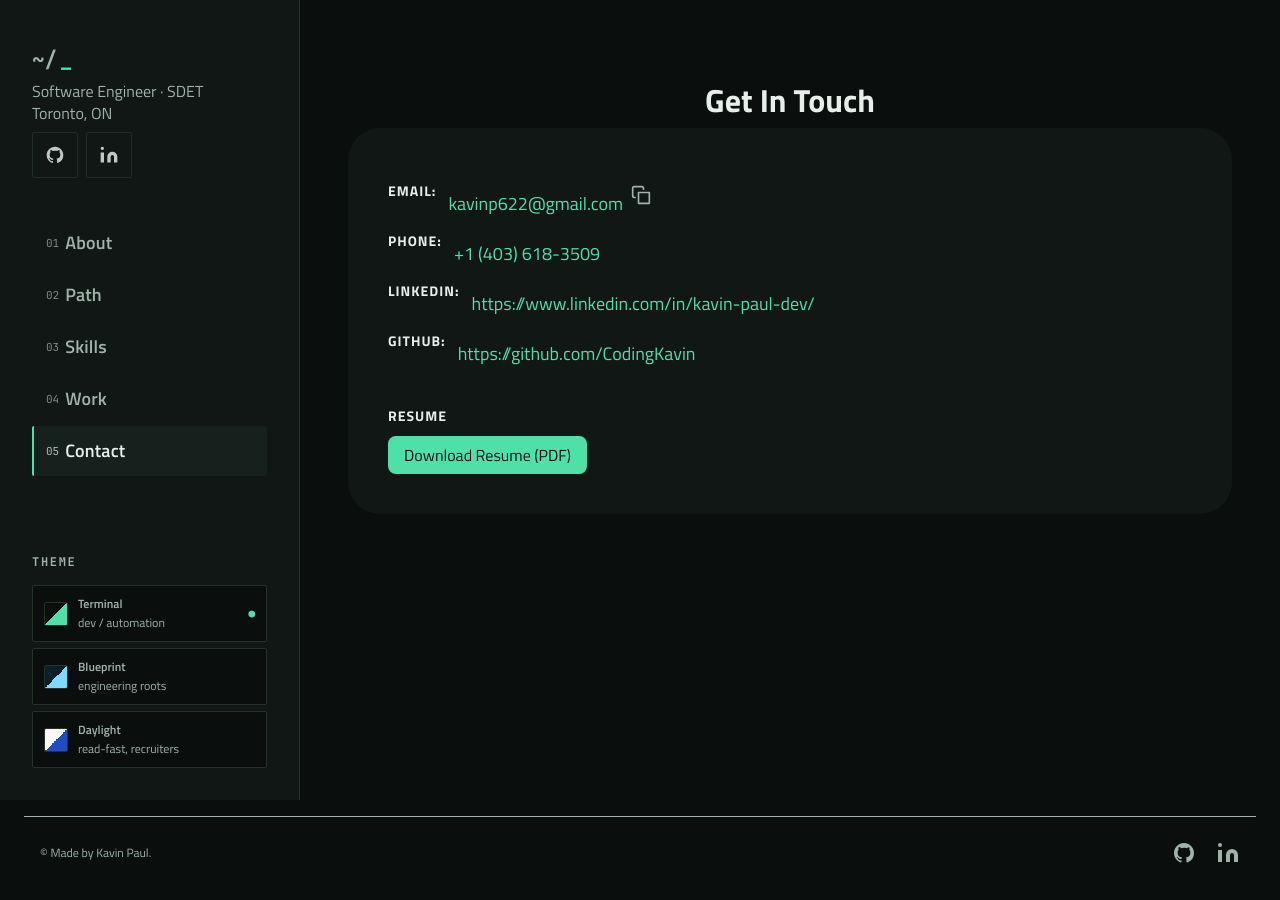
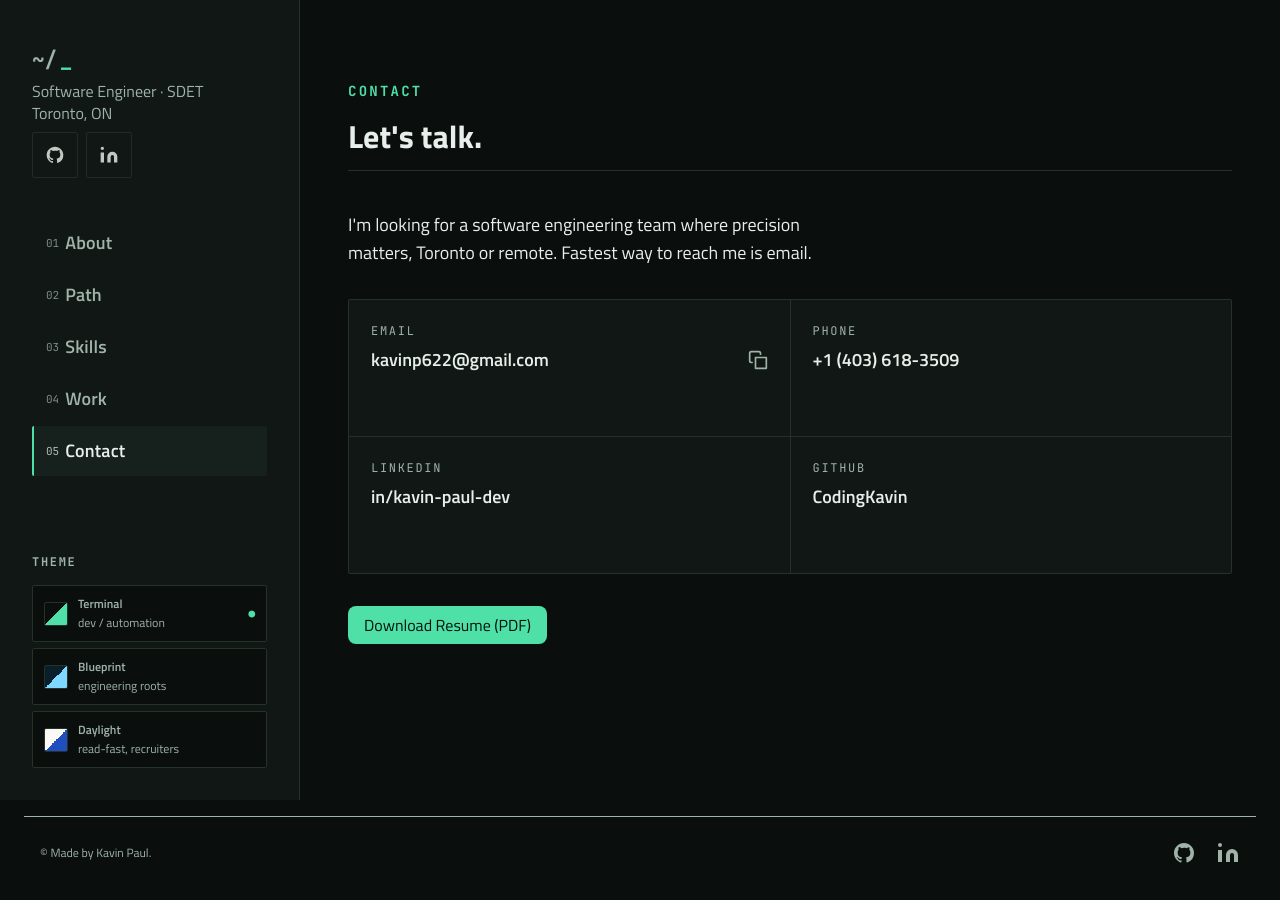
Before and after one commit to CodingKavin/MyPortfolio, a React (Vite) app: page / in a window 1280 px wide. Both pictures are taken after a click on the button "Get in touch". Shown: the top 900 px of the page. Built offline with nearby package versions, Linux system fonts and the light colour scheme.

Commit message:
complete redesign for contact page and minor changes to close page redesign

```diff
--- a/src/components/Navigation/Navigation.scss
+++ b/src/components/Navigation/Navigation.scss
@@ -2,9 +2,10 @@
 @use "../../styles/functions" as *;
 @use "../../styles/mixins" as *;
 
+.navbar {
   // --- Shared pieces used across rail / mobile-header / tablet-header ---
 
-.navbar__wordmark {
+  &__wordmark {
     font-family: var(--wm-font), monospace;
     font-weight: 700;
     letter-spacing: -0.01em;
@@ -14,23 +15,23 @@
     gap: 1px;
   }
 
-.navbar__prompt {
+  &__prompt {
     color: var(--fg-2);
   }
 
-.navbar__cursor {
+  &__cursor {
     color: var(--accent);
     margin-left: pxToRem(2);
     animation: blink 1s step-end infinite;
   }
 
-.navbar__typing-container {
+  &__typing-container {
     display: inline-flex;
     align-items: center;
     vertical-align: bottom;
   }
 
-.navbar__typing-text {
+  &__typing-text {
     display: inline-block;
     overflow: hidden;
     white-space: nowrap;
@@ -40,32 +41,13 @@
     animation-delay: 0.5s;
   }
 
-@keyframes typing {
-  from {
-    max-width: 0;
-  }
-  to {
-    max-width: 100%;
-  }
-}
-
-@keyframes blink {
-  from,
-  to {
-    opacity: 1;
-  }
-  50% {
-    opacity: 0;
-  }
-}
-
-.navbar__socials {
+  &__socials {
     display: flex;
     align-items: center;
     gap: pxToRem(8);
   }
 
-.navbar__social-link {
+  &__social-link {
     width: pxToRem(44);
     height: pxToRem(44);
     display: flex;
@@ -90,7 +72,7 @@
     }
   }
 
-.navbar__tab {
+  &__tab {
     all: unset;
     box-sizing: border-box;
     cursor: pointer;
@@ -99,13 +81,13 @@
     color: var(--fg-2);
   }
 
-.navbar__tab-num {
+  &__tab-num {
     font-family: var(--label-font), monospace;
     font-size: pxToRem(11);
     opacity: 0.75;
   }
 
-.navbar__hamburger {
+  &__hamburger {
     all: unset;
     box-sizing: border-box;
     cursor: pointer;
@@ -142,7 +124,7 @@
 
   // --- Desktop rail ---
 
-.navbar__rail {
+  &__rail {
     display: none;
 
     @include desktop {
@@ -181,17 +163,17 @@
     }
   }
 
-.navbar__rail-top {
+  &__rail-top {
     display: flex;
     flex-direction: column;
     gap: pxToRem(8);
   }
 
-.navbar__tagline {
+  &__tagline {
     color: var(--fg-2);
   }
 
-.navbar__rail-nav {
+  &__rail-nav {
     display: flex;
     flex-direction: column;
     gap: pxToRem(2);
@@ -221,13 +203,13 @@
     }
   }
 
-.navbar__rail-bottom {
+  &__rail-bottom {
     margin-top: auto;
   }
 
   // --- Mobile header ---
 
-.navbar__mobile-header {
+  &__mobile-header {
     position: sticky;
     top: 0;
     z-index: 1000;
@@ -243,20 +225,20 @@
     }
   }
 
-.navbar__mobile-row {
+  &__mobile-row {
     display: flex;
     align-items: center;
     justify-content: space-between;
     padding: pxToRem(16) pxToRem(20);
   }
 
-.navbar__mobile-actions {
+  &__mobile-actions {
     display: flex;
     align-items: center;
     gap: pxToRem(8);
   }
 
-.navbar__mobile-menu {
+  &__mobile-menu {
     display: none;
     flex-direction: column;
     gap: pxToRem(4);
@@ -289,7 +271,7 @@
 
   // --- Tablet header ---
 
-.navbar__tablet-header {
+  &__tablet-header {
     display: none;
 
     @include tablet {
@@ -314,20 +296,20 @@
     }
   }
 
-.navbar__tablet-row {
+  &__tablet-row {
     display: flex;
     align-items: flex-end;
     justify-content: space-between;
     gap: pxToRem(20);
   }
 
-.navbar__tablet-actions {
+  &__tablet-actions {
     display: flex;
     align-items: center;
     gap: pxToRem(8);
   }
 
-.navbar__tablet-nav {
+  &__tablet-nav {
     display: flex;
     gap: pxToRem(4);
 
@@ -347,3 +329,23 @@
       text-transform: var(--label-tt);
     }
   }
+}
+
+@keyframes typing {
+  from {
+    max-width: 0;
+  }
+  to {
+    max-width: 100%;
+  }
+}
+
+@keyframes blink {
+  from,
+  to {
+    opacity: 1;
+  }
+  50% {
+    opacity: 0;
+  }
+}
--- a/src/pages/ContactPage/ContactPage.scss
+++ b/src/pages/ContactPage/ContactPage.scss
@@ -5,109 +5,83 @@
 .contact {
   display: flex;
   flex-direction: column;
-  align-items: center;
-  justify-content: center;
+  padding: pxToRem(40) 0;
 
   @include tablet {
     margin: pxToRem(16) pxToRem(32);
     padding: pxToRem(16) pxToRem(16);
   }
 
-  &__header {
-    color: var(--fg);
-    text-align: center;
-  }
-
-  &__container {
-    background-color: var(--bg-2);
-    border-radius: pxToRem(32);
+  &__content {
     display: flex;
     flex-direction: column;
     gap: pxToRem(32);
-    margin: pxToRem(8) pxToRem(16);
-    padding: pxToRem(40);
-    max-width: pxToRem(1000);
-    transition:
-      transform 0.3s ease,
-      box-shadow 0.3s ease;
+  }
+
+  &__intro {
+    color: var(--fg);
+    max-width: 46ch;
+  }
+
+  &__grid {
+    display: flex;
+    flex-wrap: wrap;
+    gap: pxToRem(1);
+    background: var(--line);
+    border: 1px solid var(--line);
+    border-radius: var(--radius);
+    overflow: hidden;
+  }
+
+  &__tile {
+    background: var(--bg-2);
+    padding: pxToRem(22);
+    min-height: pxToRem(92);
+    display: flex;
+    flex-direction: column;
+    gap: pxToRem(6);
+    flex: 1 1 pxToRem(260);
+    text-decoration: none;
+    transition: background-color 0.2s ease;
 
     &:hover {
-      transform: translateY(-5px);
-      box-shadow: 0 8px 24px rgba(0, 0, 0, 0.3);
+      background: var(--bg-3);
     }
   }
 
-  &__item {
-    display: flex;
-    flex-direction: column;
-    align-items: flex-start;
-    justify-content: center;
-    gap: pxToRem(12);
-
-    @include tablet {
-      flex-direction: row;
-      justify-content: flex-start;
-      align-items: center;
-    }
-  }
-
-  &__item-link-wrapper {
+  &__tile-value-row {
     display: flex;
     align-items: center;
-    gap: pxToRem(8);
-  }
-
-  &__label {
-    color: var(--fg);
-    text-transform: uppercase;
-    font-size: pxToRem(14);
-    letter-spacing: 1px;
-    margin-bottom: pxToRem(4);
-  }
-
-  &__value {
-    margin-top: 0;
-
-    @include tablet {
-      margin-top: pxToRem(22);
-    }
-  }
-
-  &__link {
-    text-decoration: none;
-    color: var(--accent);
-    &:hover {
-      color: var(--fg);
-      opacity: 0.8;
-    }
-  }
-
-  &__download-link {
-    text-decoration: none;
-    display: inline-block;
-  }
-
-  &__item-content {
-    display: flex;
-    align-items: center;
+    justify-content: space-between;
     gap: pxToRem(12);
   }
 
+  &__tile-link {
+    text-decoration: none;
+    min-width: 0;
+  }
+
+  &__tile-label {
+    font-family: var(--label-font), monospace;
+    letter-spacing: 0.14em;
+    text-transform: uppercase;
+    color: var(--fg-2);
+  }
+
+  &__tile-value {
+    color: var(--fg);
+    font-weight: 600;
+    word-break: break-all;
+  }
+
   &__copy-btn {
-    background: none;
-    border: none;
-    padding: 0;
+    all: unset;
+    box-sizing: border-box;
     cursor: pointer;
     display: flex;
     align-items: center;
     justify-content: center;
-    flex-shrink: 0;
-    margin-bottom: pxToRem(18);
-
-    @include tablet {
-      margin-bottom: 0;
-      margin-top: pxToRem(4);
-    }
+    flex: none;
 
     .icon {
       width: pxToRem(20);
@@ -119,4 +93,9 @@
       transform: scale(1.1);
     }
   }
+
+  &__download-link {
+    text-decoration: none;
+    align-self: flex-start;
+  }
 }
--- a/src/pages/ContactPage/ContactPage.tsx
+++ b/src/pages/ContactPage/ContactPage.tsx
@@ -1,8 +1,9 @@
+import { useState } from "react";
 import Typography from "../../components/Typography/Typography";
 import Button from "../../components/Button/Button";
+import PageHeader from "../../components/PageHeader/PageHeader";
+import Icon from "../../components/Iconography/Iconography";
 import MyResume from "../../assets/documents/Resume_Software_Engineer_Kavin_Paul.pdf";
-import Icon from "../../components/Iconography/Iconography";
-import { useState } from "react";
 import "./ContactPage.scss";
 
 const ContactPage = () => {
@@ -16,73 +17,92 @@ const ContactPage = () => {
 
   const contactLinks = [
     {
-      label: "Email:",
+      label: "Email",
       value: "kavinp622@gmail.com",
-      url: "mailto:kavinp622@gmail.com",
+      href: "mailto:kavinp622@gmail.com",
       isExternal: false,
+      copyable: true,
     },
     {
-      label: "Phone:",
+      label: "Phone",
       value: "+1 (403) 618-3509",
-      url: "tel:+14036183509",
+      href: "tel:+14036183509",
       isExternal: false,
+      copyable: false,
     },
     {
-      label: "LinkedIn:",
-      value: "https://www.linkedin.com/in/kavin-paul-dev/",
-      url: "https://www.linkedin.com/in/kavin-paul-dev/",
+      label: "LinkedIn",
+      value: "in/kavin-paul-dev",
+      href: "https://www.linkedin.com/in/kavin-paul-dev/",
       isExternal: true,
+      copyable: false,
     },
     {
-      label: "GitHub:",
-      value: "https://github.com/CodingKavin",
-      url: "https://github.com/CodingKavin",
+      label: "GitHub",
+      value: "CodingKavin",
+      href: "https://github.com/CodingKavin",
       isExternal: true,
+      copyable: false,
     },
   ];
 
   return (
-    <section className="contact">
-      <Typography variant="h1" className="contact__header">
-        Get In Touch
+    <section id="contact" className="contact">
+      <PageHeader kicker="Contact" heading="Let's talk." />
+
+      <div className="contact__content">
+        <Typography variant="p1" className="contact__intro">
+          I'm looking for a software engineering team where precision
+          matters, Toronto or remote. Fastest way to reach me is email.
         </Typography>
 
-      <div className="contact__container">
-        <div className="contact__info">
-          {contactLinks.map((link) => (
-            <div key={link.label} className="contact__item">
-              <Typography variant="h2" className="contact__label">
+        <div className="contact__grid">
+          {contactLinks.map((link) =>
+            link.copyable ? (
+              <div key={link.label} className="contact__tile">
+                <Typography variant="p3" className="contact__tile-label">
                   {link.label}
                 </Typography>
-              <div className="contact__item-link-wrapper">
+                <div className="contact__tile-value-row">
                   <a
-                  href={link.url}
+                    href={link.href}
                     target={link.isExternal ? "_blank" : "_self"}
-                  rel={link.isExternal ? "noreferrer" : ""}
-                  className="contact__link"
+                    rel={link.isExternal ? "noreferrer" : undefined}
+                    className="contact__tile-link"
                   >
-                  <Typography variant="p1" className="contact__value">
+                    <Typography variant="p1" className="contact__tile-value">
                       {link.value}
                     </Typography>
                   </a>
-                {link.label === "Email:" && (
                   <button
+                    type="button"
                     className={`contact__copy-btn ${copied ? "contact__copy-btn--success" : ""}`}
                     onClick={() => handleCopy(link.value)}
                     title="Copy to clipboard"
                   >
                     <Icon name={copied ? "check" : "copy"} />
                   </button>
+                </div>
+              </div>
+            ) : (
+              <a
+                key={link.label}
+                href={link.href}
+                target={link.isExternal ? "_blank" : "_self"}
+                rel={link.isExternal ? "noreferrer" : undefined}
+                className="contact__tile"
+              >
+                <Typography variant="p3" className="contact__tile-label">
+                  {link.label}
+                </Typography>
+                <Typography variant="p1" className="contact__tile-value">
+                  {link.value}
+                </Typography>
+              </a>
+            ),
           )}
         </div>
-            </div>
-          ))}
-        </div>
 
-        <div className="contact__resume-section">
-          <Typography variant="h2" className="contact__label">
-            Resume
-          </Typography>
         <a
           href={MyResume}
           download="Resume_Software_Engineer_Kavin_Paul.pdf"
@@ -93,7 +113,6 @@ const ContactPage = () => {
           </Button>
         </a>
       </div>
-      </div>
     </section>
   );
 };
--- a/src/styles/_global.scss
+++ b/src/styles/_global.scss
@@ -20,7 +20,7 @@ body {
 .about-me__content,
 .skills__container,
 .work__container,
-.contact__container,
+.contact__content,
 .path__details {
   width: 94%;
   max-width: pxToRem(1000);
```
Lines whose indentation alone changed are shown as unchanged.
